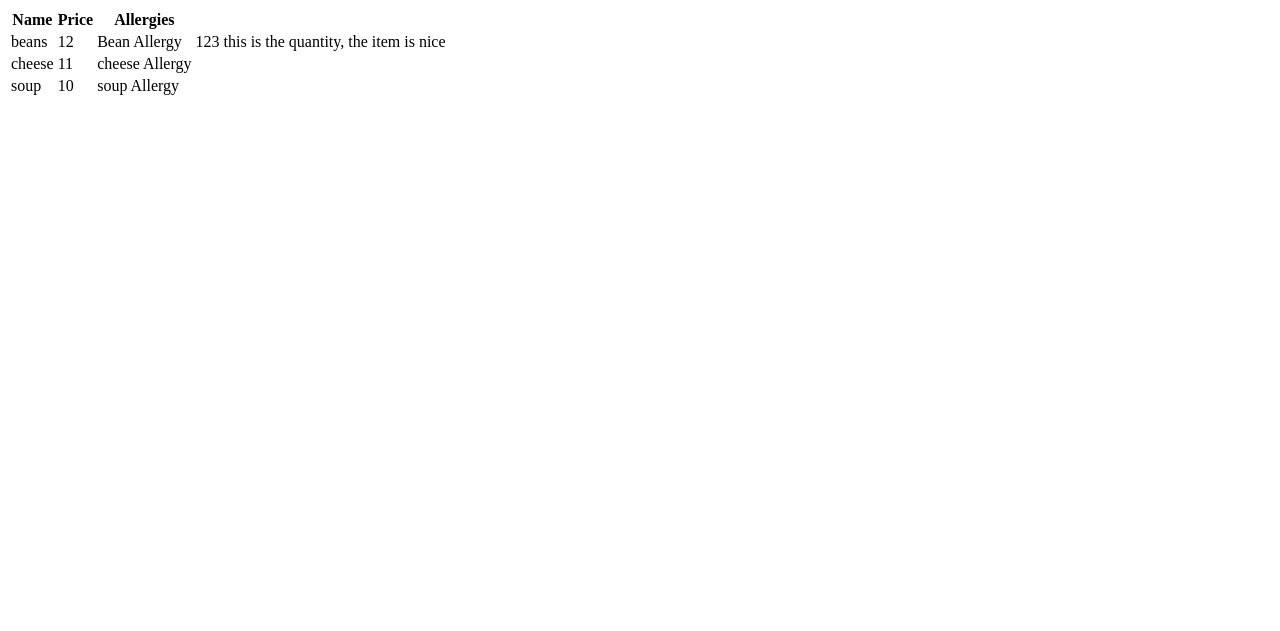
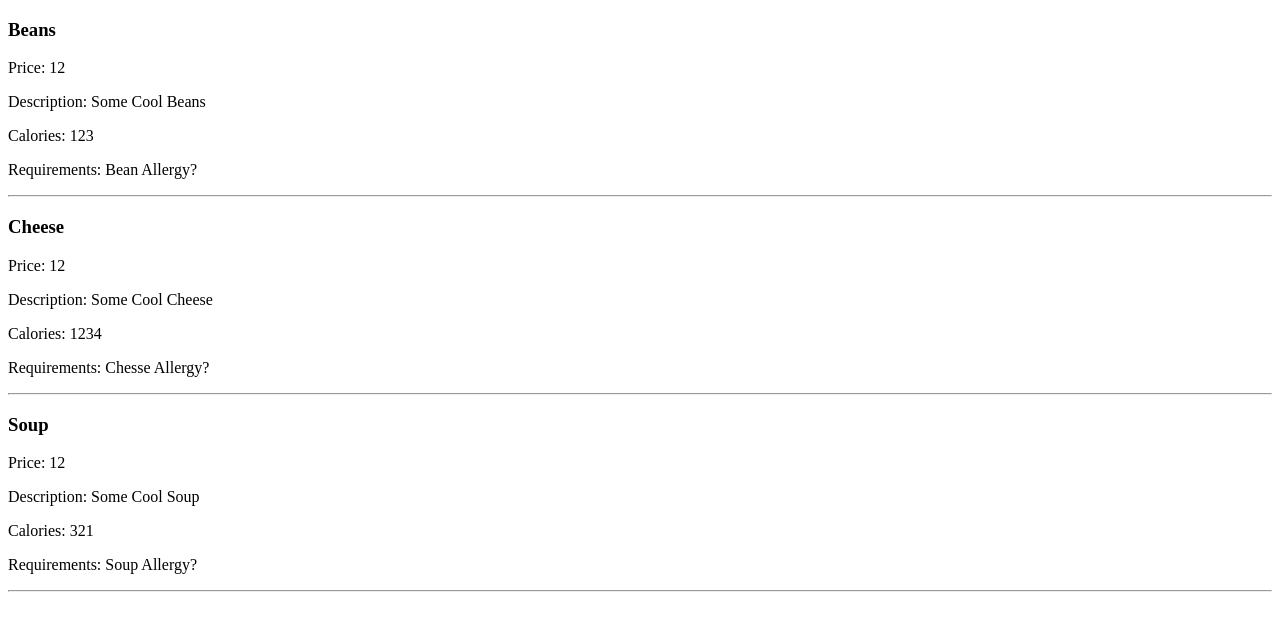
Before and after one commit to Yensid10/Multipurpose-Flask-Website-System-Project, a Flask app: page / in a window 1280 px wide. Shown: the top 631 px of the page. Run offline with Flask 2, Linux system fonts and the light colour scheme.

Commit message:
Formatting and Making HTML more menu-like
I've added formatting to be applied on the project through vscode adhering to pep8 style, I also changed the dynamicMenu so that it's displayed in a more visually understandable way rather then just a table

```diff
--- a/templates/dynamicMenu.html
+++ b/templates/dynamicMenu.html
@@ -1,5 +1,5 @@
 <!DOCTYPE html>
-<table>
+<!-- <table>
   <tr>
     <th>Name</th>
     <th>Price</th>
@@ -12,4 +12,12 @@
     {% endfor %}
   </tr>
   {% endfor %}
-  </table>
+</table> -->
+{% for item in menu_items %}
+<h3>{{ item[0] }}</h3>
+<p>Price: {{ item[1] }}</p>
+<p>Description: {{ item[2] }}</p>
+<p>Calories: {{ item[3] }}</p>
+<p>Requirements: {{ item[4] }}</p>
+<hr>
+{% endfor %}
--- a/test.py
+++ b/test.py
@@ -7,32 +7,33 @@ app = Flask(__name__)
 # def home():
 #     return "Hello, Flask!"
 
+
 @app.route("/")
 # @app.route("/menu/<array>")
-def menu(array = [["beans", 12, "Bean Allergy", 123, "this is the quantity, the item is nice"], ["cheese", 11, "cheese Allergy"], ["soup", 10, "soup Allergy"]]):
-# # def menu(query):
-#     # # Connect to the database
-#     # conn = mysql.connector.connect(user='username',
-#     #                                password='password',
-#     #                                host='host',
-#     #                                database='database')
-#     # cursor = conn.cursor()
+# Format will be Name, price, Description, Calories and Allergic/Religious/Dietary requirements.
+def menu(array=[["Beans", 12, "Some Cool Beans", 123, "Bean Allergy?"], ["Cheese", 12, "Some Cool Cheese", 1234, "Chesse Allergy?"], ["Soup", 12, "Some Cool Soup", 321, "Soup Allergy?"]]):
+    # # def menu(query):
+    #     # # Connect to the database
+    #     # conn = mysql.connector.connect(user='username',
+    #     #                                password='password',
+    #     #                                host='host',
+    #     #                                database='database')
+    #     # cursor = conn.cursor()
 
-#     # # Execute the SQL query
-#     # cursor.execute(query)
+    #     # # Execute the SQL query
+    #     # cursor.execute(query)
 
-#     # # Fetch the menu items
-#     # menu_items = cursor.fetchall()
+    #     # # Fetch the menu items
+    #     # menu_items = cursor.fetchall()
 
-#     # # Close the cursor and connection
-#     # cursor.close()
-#     # conn.close()
+    #     # # Close the cursor and connection
+    #     # cursor.close()
+    #     # conn.close()
 
-#     # # Render the template with the menu items
+    #     # # Render the template with the menu items
     return render_template('dynamicMenu.html', menu_items=array)
 
 # if name == 'main':
 #     app.run(debug=True)
 
-# export FLASK_APP=test.py
-# python -m flask run
+# export FLASK_APP=test.py python -m flask run
```
Lines whose indentation alone changed are shown as unchanged.
